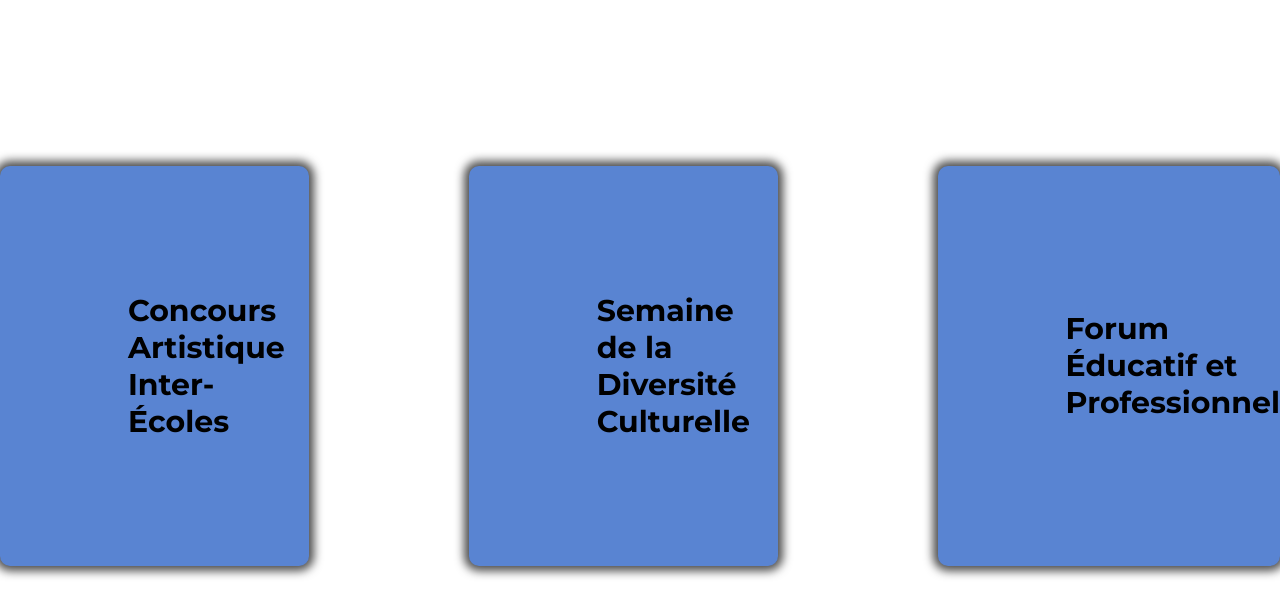
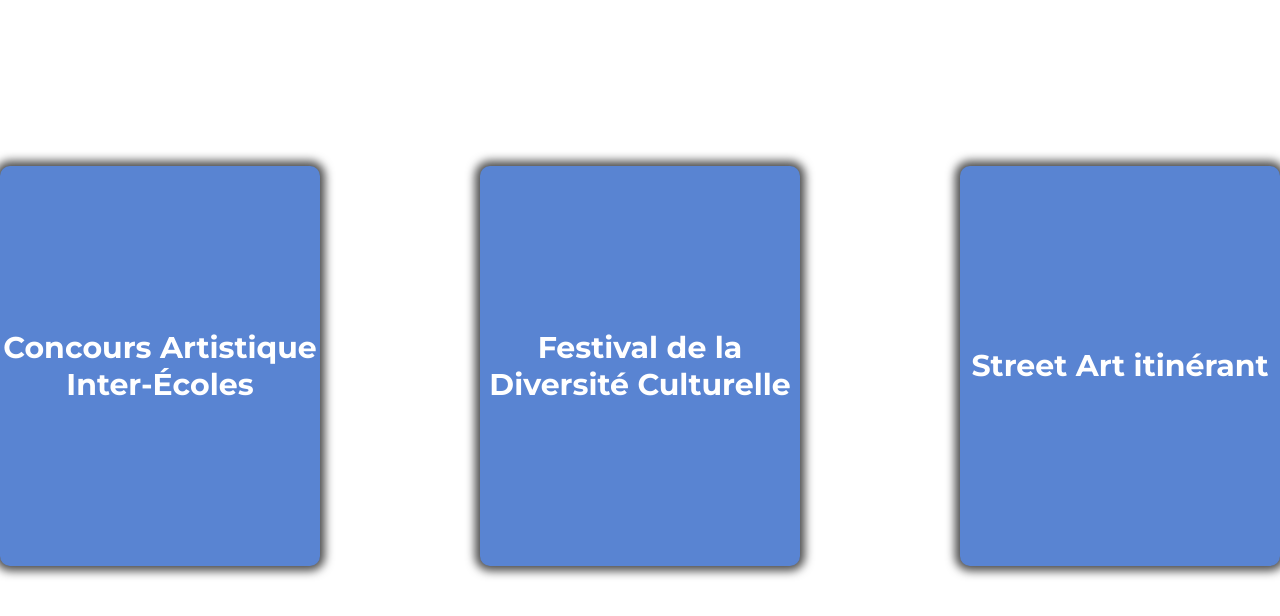
Before and after one commit to WildCodeSchool-2023-09/afac974, a React (Vite) app in the folder frontend/: page /apropos in a window 1280 px wide. Shown: the part 743-1359 px from the top of the page. Built offline with nearby package versions, Linux system fonts and the light colour scheme; no server answers; a web font is replaced by a local one; what granim would draw is missing.

Commit message:
Added some text for event

```diff
--- a/frontend/src/pages/A_propos/Apropos.jsx
+++ b/frontend/src/pages/A_propos/Apropos.jsx
@@ -30,32 +30,44 @@ function Apropos() {
           <div className="first-content1">
             <span>Concours Artistique Inter-Écoles</span>
           </div>
-
           <div className="second-content1">
             <span>Le 15 mai 2024</span>
-            <span>Exprimez votre créativité sur le thème du voyage.</span>
+            <span>
+              Exprimez votre créativité sur le thème "Voyage à travers notre
+              Héritage". Chaque classe, chaque école a sa chance de briller.
+              Exprimez votre créativité sur le thème "Voyage à travers notre
+              Héritage". Chaque classe aura son gagnant, chaque école son
+              champion.
+            </span>
           </div>
         </div>
+
         <div className="card-2">
           <div className="first-content2">
-            <span>Semaine de la Diversité Culturelle</span>
+            <span>Festival de la Diversité Culturelle</span>
           </div>
           <div className="second-content2">
             <span>Le 14 décembre 2024</span>
             <span>
-              Lorem ipsum dolor, sit amet consectetur adipisicing elit.
+              Plongez dans un kaléidoscope culturel mettant la richesse de
+              l'Océan Indien l'honneur ! unique. Joignez-vous à nous pour un
+              voyage captivant au cœur de la diversité qui nous unit. Save the
+              date, partagez l'amour de la culture ! #DiversitéEnFête
             </span>
           </div>
         </div>
 
         <div className="card-3">
           <div className="first-content3">
-            <span>Forum Éducatif et Professionnel</span>
+            <span>Street Art itinérant</span>
           </div>
           <div className="second-content3">
             <span>Le 10 janvier 2025</span>
             <span>
-              Lorem ipsum dolor, sit amet consectetur adipisicing elit.
+              Suivez-nous d'un quartier à l'autre au travers de fresques
+              captivantes alors que nous transportons la richesse de notre
+              patrimoine à travers les siècles. Ne manquez pas cette aventure
+              culturelle en mouvement !
             </span>
           </div>
         </div>
--- a/frontend/src/pages/A_propos/Apropos.scss
+++ b/frontend/src/pages/A_propos/Apropos.scss
@@ -44,13 +44,19 @@
   }
 }
 
+.bgh1 {
+  width: 20%;
+}
+
 /*HOVER CARD*/
 
 .card {
   display: flex;
   align-items: center;
   justify-content: center;
+  margin-bottom: 6rem;
   gap: 10rem;
+  color: rgb(255, 255, 255);
 }
 
 .card-1,
@@ -59,6 +65,7 @@
   display: flex;
   align-items: center;
   justify-content: center;
+  flex-wrap: wrap;
   width: 400px;
   height: 400px;
   background: #5984d2;
@@ -80,20 +87,20 @@
   cursor: pointer;
 }
 
-/* EACH CONTAINER ITEM */
+/* EACH CONTENT CARD */
 
 .first-content1,
 .first-content2,
 .first-content3 {
+  display: flex;
+  justify-content: center;
+  align-items: center;
+  text-align: center;
   height: 100%;
   width: 100%;
   transition: all 0.4s;
-  display: flex;
-  justify-content: center;
-  align-items: center;
   opacity: 1;
   border-radius: 15px;
-  margin-left: 8rem;
 }
 
 .card-1:hover .first-content1,
@@ -106,16 +113,24 @@
 .second-content1,
 .second-content2,
 .second-content3 {
+  display: flex;
+  justify-content: center;
+  align-items: center;
+  text-align: center;
+  flex-direction: column;
+  font-size: 10px;
+  gap: 3rem;
   height: 0%;
   width: 100%;
   opacity: 0;
-  display: flex;
-  justify-content: center;
-  align-items: center;
   border-radius: 15px;
   transition: all 0.4s;
   font-size: 0px;
   transform: rotate(90deg) scale(-1);
+}
+
+.second-content3:first-child {
+  font-weight: bold;
 }
 
 .card-1:hover .second-content1,
@@ -141,6 +156,7 @@
       font-size: 1.2rem;
     }
   }
+
   .event-block1 {
     font-size: 1.2rem;
     display: flex;
```
